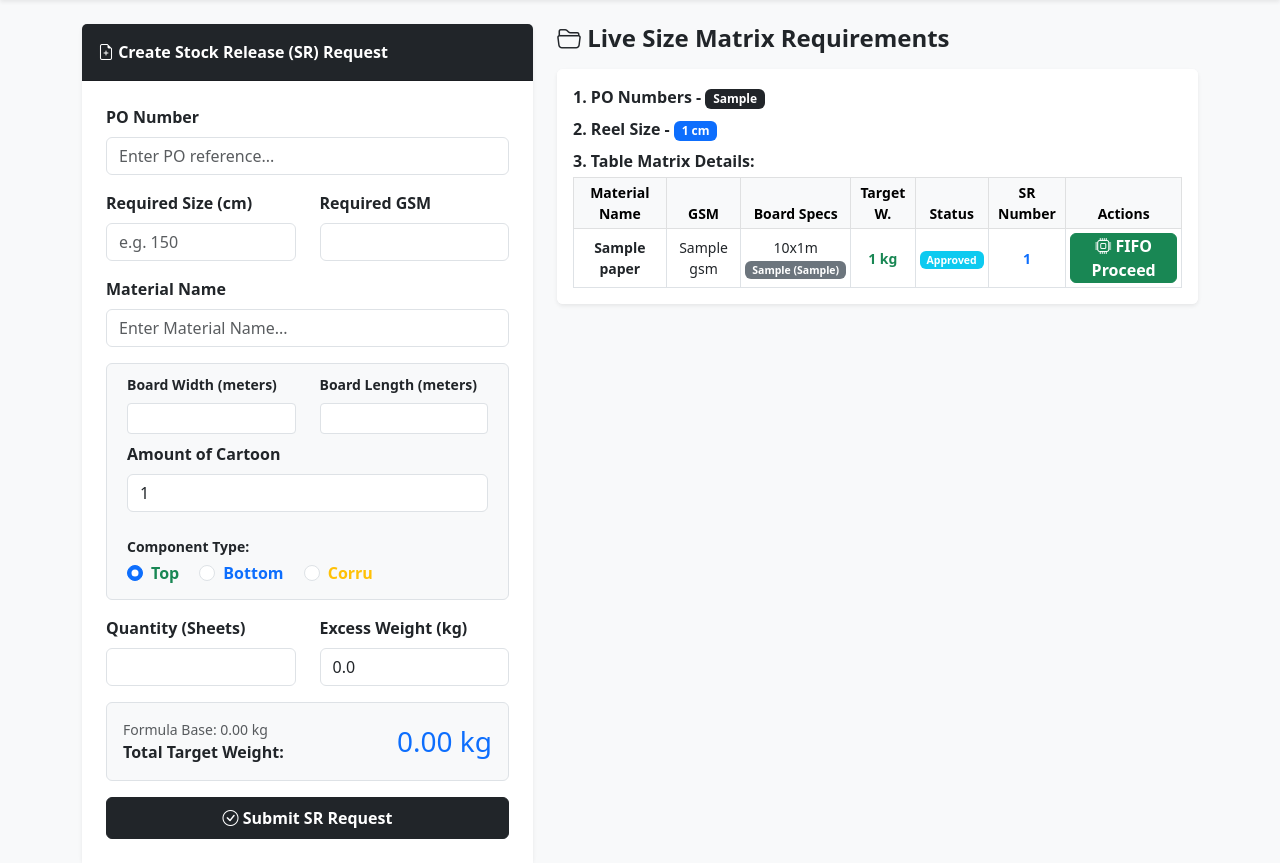
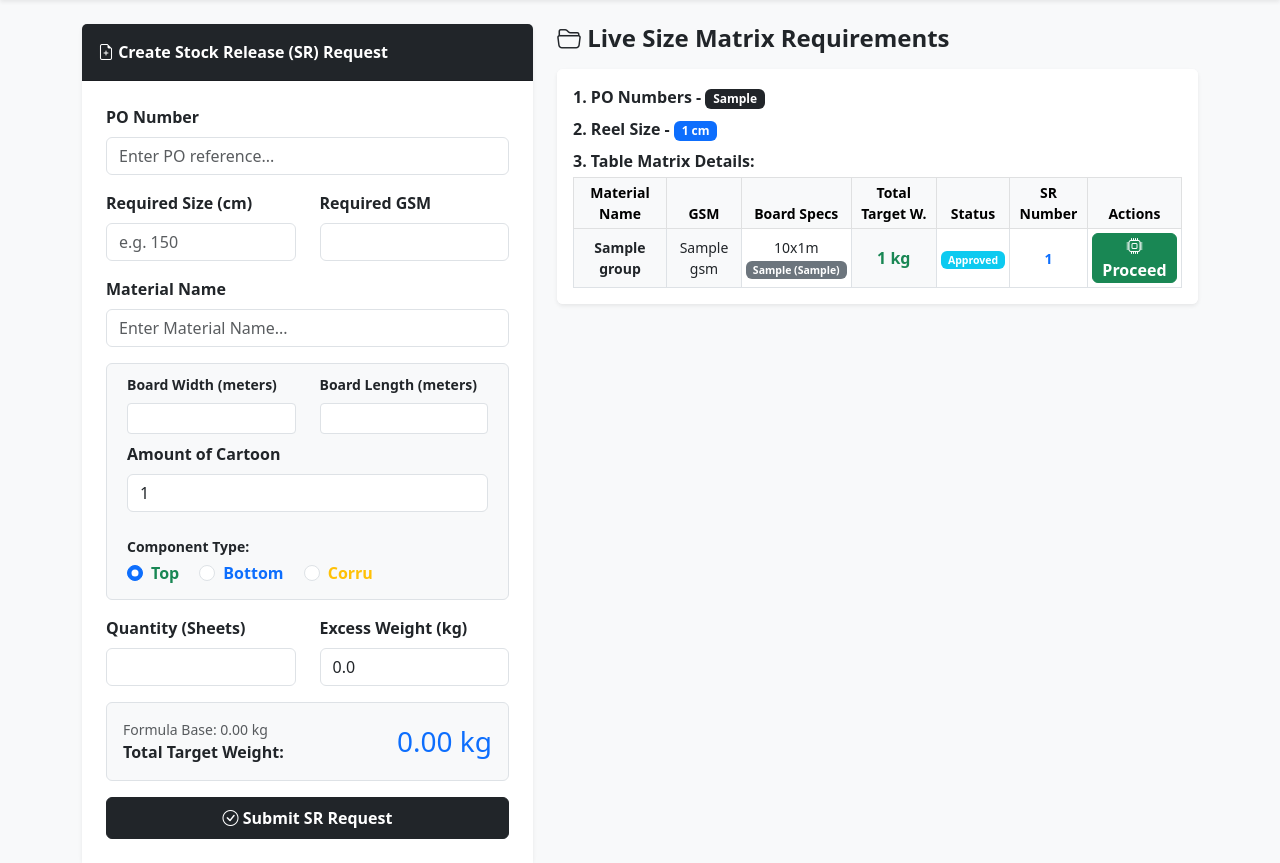
Before and after one commit to viscorquality-ux/Reel-Stock-Management, a Python web app: template templates/sr_request.html in a window 1280 px wide. Shown: the part 56-919 px from the top of the page. Run offline with Jinja, Linux system fonts and the light colour scheme; the template is opened without the code that fills it: most values are stand-ins (such as "Sample title", 1, 10 or a date in 2020).

Commit message:
Update sr_request.html

```diff
--- a/templates/sr_request.html
+++ b/templates/sr_request.html
@@ -155,78 +155,101 @@
                             <table class="table table-bordered table-sm align-middle mb-0 text-center">
                                 <thead class="table-light small">
                                     <tr>
-                                        <th>Material Name</th><th>GSM</th><th>Board Specs</th><th>Target W.</th><th>Status</th><th>SR Number</th><th>Actions</th>
+                                        <th>Material Name</th>
+                                        <th>GSM</th>
+                                        <th>Board Specs</th>
+                                        <th>Total Target W.</th>
+                                        <th>Status</th>
+                                        <th>SR Number</th>
+                                        <th>Actions</th>
                                     </tr>
                                 </thead>
                                 <tbody class="small">
-                                    {% for paper in info.papers %}
+                                    {% for group_key, group in info.groups.items() %}
+                                        {% set rowspan_count = group.srs|length %}
+
+                                        {% for sr in group.srs %}
                                         <tr>
-                                        <td class="fw-bold">{{ paper.material_name }}</td>
-                                        <td>{{ paper.gsm }}</td>
-                                        <td>{{ paper.board_width }}x{{ paper.board_length }}m<br>
+                                            {% if loop.first %}
+                                            <td class="fw-bold align-middle bg-light" rowspan="{{ rowspan_count }}">{{ group.material_name }}</td>
+                                            <td class="align-middle bg-light" rowspan="{{ rowspan_count }}">{{ group.gsm }}</td>
+                                            {% endif %}
+
+                                            <td class="align-middle">
+                                                {{ sr.board_width }}x{{ sr.board_length }}m<br>
                                                 <span class="badge bg-secondary">
-                                                {{ paper.component_type }} {% if paper.flute_type %} ({{ paper.flute_type }}){% endif %}
+                                                    {{ sr.component_type }} {% if sr.flute_type %} ({{ sr.flute_type }}){% endif %}
                                                 </span>
                                             </td>
-                                        <td class="fw-bold text-success">{{ paper.total_weight }} kg</td>
-                                        <td>
-                                            {% if paper.status == 'Pending' %}<span class="badge bg-warning text-dark">Pending</span>
+
+                                            {% if loop.first %}
+                                            <td class="fw-bold text-success fs-6 align-middle bg-light" rowspan="{{ rowspan_count }}">{{ group.total_weight | round(2) }} kg</td>
+                                            {% endif %}
+
+                                            <td class="align-middle">
+                                                {% if sr.status == 'Pending' %}<span class="badge bg-warning text-dark">Pending</span>
                                                 {% else %}<span class="badge bg-info">Approved</span>{% endif %}
                                             </td>
-                                        <td class="fw-bold text-primary">{{ paper.sr_number or 'N/A' }}</td>
-                                        <td>
+
+                                            <td class="fw-bold text-primary align-middle">{{ sr.sr_number or 'N/A' }}</td>
+
+                                            <td class="align-middle">
                                                 <div class="d-flex gap-1 justify-content-center">
-                                                {% if paper.status == 'Pending' %}
+                                                    {% if sr.status == 'Pending' %}
                                                         {% if user_role not in ['programmer1', 'programmer2', 'dataop1', 'dataop2'] %}
-                                                    <form action="/approve_sr/{{ paper.id }}" method="POST"><button class="btn btn-xs btn-warning text-dark py-0 px-1 fw-bold">Approve</button></form>
+                                                        <form action="/approve_sr/{{ sr.id }}" method="POST"><button class="btn btn-xs btn-warning text-dark py-0 px-1 fw-bold">Approve</button></form>
                                                         {% endif %}
 
                                                         {% if user_role in ['programmer1', 'programmer2', 'admin'] %}
-                                                    <button class="btn btn-xs btn-primary py-0 px-1 fw-bold" data-bs-toggle="modal" data-bs-target="#editSrModal{{ paper.id }}">Edit</button>
+                                                        <button class="btn btn-xs btn-primary py-0 px-1 fw-bold" data-bs-toggle="modal" data-bs-target="#editSrModal{{ sr.id }}">Edit</button>
                                                         {% endif %}
 
-                                                {% elif paper.status == 'Approved' and user_role not in ['programmer1', 'programmer2', 'super1', 'super2'] %}
-                                                    <form action="/proceed_sr/{{ paper.id }}" method="POST"><button class="btn btn-xs btn-success py-0 px-1 fw-bold"><i class="bi bi-cpu"></i> FIFO Proceed</button></form>
+                                                    {% elif sr.status == 'Approved' and user_role not in ['programmer1', 'programmer2', 'super1', 'super2'] %}
+                                                        <form action="/proceed_sr/{{ sr.id }}" method="POST"><button class="btn btn-xs btn-success py-0 px-1 fw-bold"><i class="bi bi-cpu"></i> Proceed</button></form>
                                                     {% else %}<span class="text-muted small">Locked</span>{% endif %}
                                                 </div>
                                             </td>
                                         </tr>
 
-                                    <div class="modal fade" id="editSrModal{{ paper.id }}" tabindex="-1" aria-hidden="true">
+                                        <div class="modal fade" id="editSrModal{{ sr.id }}" tabindex="-1" aria-hidden="true">
                                             <div class="modal-dialog">
-                                            <form action="/edit_sr/{{ paper.id }}" method="POST" class="modal-content">
+                                                <form action="/edit_sr/{{ sr.id }}" method="POST" class="modal-content">
                                                     <div class="modal-header bg-primary text-white">
-                                                    <h5 class="modal-title fw-bold"><i class="bi bi-pencil"></i> Edit SR Request: {{ paper.sr_number }}</h5>
+                                                        <h5 class="modal-title fw-bold"><i class="bi bi-pencil"></i> Edit SR Request: {{ sr.sr_number }}</h5>
                                                         <button type="button" class="btn-close btn-close-white" data-bs-dismiss="modal"></button>
                                                     </div>
                                                     <div class="modal-body text-start">
                                                         <div class="mb-2">
                                                             <label class="form-label fw-bold">Board Width</label>
-                                                        <input type="number" step="0.001" name="board_width" class="form-control" value="{{ paper.board_width }}" required>
+                                                            <input type="number" step="0.001" name="board_width" class="form-control" value="{{ sr.board_width }}" required>
                                                         </div>
                                                         <div class="mb-2">
                                                             <label class="form-label fw-bold">Board Length</label>
-                                                        <input type="number" step="0.001" name="board_length" class="form-control" value="{{ paper.board_length }}" required>
+                                                            <input type="number" step="0.001" name="board_length" class="form-control" value="{{ sr.board_length }}" required>
+                                                        </div>
+                                                        <div class="mb-2">
+                                                            <label class="form-label fw-bold">Amount of Cartoon</label>
+                                                            <input type="number" name="cartoon_amount" class="form-control" value="{{ sr.cartoon_amount }}" required>
                                                         </div>
                                                         <div class="mb-2">
                                                             <label class="form-label fw-bold">GSM</label>
-                                                        <input type="number" name="gsm" class="form-control" value="{{ paper.gsm }}" required>
+                                                            <input type="number" name="gsm" class="form-control" value="{{ sr.gsm }}" required>
                                                         </div>
                                                         <div class="mb-2">
                                                             <label class="form-label fw-bold">Quantity</label>
-                                                        <input type="number" name="qty" class="form-control" value="{{ paper.qty }}" required>
+                                                            <input type="number" name="qty" class="form-control" value="{{ sr.qty }}" required>
                                                         </div>
                                                         <div class="mb-2">
                                                             <label class="form-label fw-bold">Component Type</label>
                                                             <select name="component_type" class="form-select">
-                                                            <option value="Top" {% if paper.component_type == 'Top' %}selected{% endif %}>Top</option>
-                                                            <option value="Bottom" {% if paper.component_type == 'Bottom' %}selected{% endif %}>Bottom</option>
-                                                            <option value="Corru" {% if paper.component_type == 'Corru' %}selected{% endif %}>Corru</option>
+                                                                <option value="Top" {% if sr.component_type == 'Top' %}selected{% endif %}>Top</option>
+                                                                <option value="Bottom" {% if sr.component_type == 'Bottom' %}selected{% endif %}>Bottom</option>
+                                                                <option value="Corru" {% if sr.component_type == 'Corru' %}selected{% endif %}>Corru</option>
                                                             </select>
                                                         </div>
                                                         <div class="mb-2">
                                                             <label class="form-label fw-bold">Excess Weight (kg)</label>
-                                                        <input type="number" step="0.1" name="excess_weight" class="form-control" value="{{ paper.excess_weight }}">
+                                                            <input type="number" step="0.1" name="excess_weight" class="form-control" value="{{ sr.excess_weight }}">
                                                         </div>
                                                     </div>
                                                     <div class="modal-footer">
@@ -236,6 +259,7 @@
                                                 </form>
                                             </div>
                                         </div>
+                                        {% endfor %}
                                     {% endfor %}
                                 </tbody>
                             </table>
@@ -267,15 +291,13 @@
         let l = parseFloat(document.getElementById('board_length').value) || 0.0;
         let gsm = parseFloat(document.getElementById('gsm').value) || 0.0;
         let qty = parseInt(document.getElementById('qty').value) || 0;
-    let cartoon_amt = parseFloat(document.getElementById('cartoon_amount').value) || 1.0; // නව අගය
+        let cartoon_amt = parseFloat(document.getElementById('cartoon_amount').value) || 1.0;
         let excess = parseFloat(document.getElementById('excess_weight').value) || 0.0;
 
         let componentType = document.querySelector('input[name="component_type"]:checked').value;
 
-    // නව සමීකරණය: (Board width * Board length * (GSM/1000) / Amount of Cartoon) * Qty
         let baseWeight = ((w * l) * (gsm / 1000.0) / cartoon_amt) * qty;
 
-    // Corru නම් 1.5 න් ගුණ කිරීම, අනෙක්වා (Top/Bottom) සඳහා 1 න් ගුණ කිරීම (එනම් එලෙසම තැබීම)
         if (componentType === 'Corru') {
             baseWeight = baseWeight * 1.5;
         }
```
Lines whose indentation alone changed are shown as unchanged.
